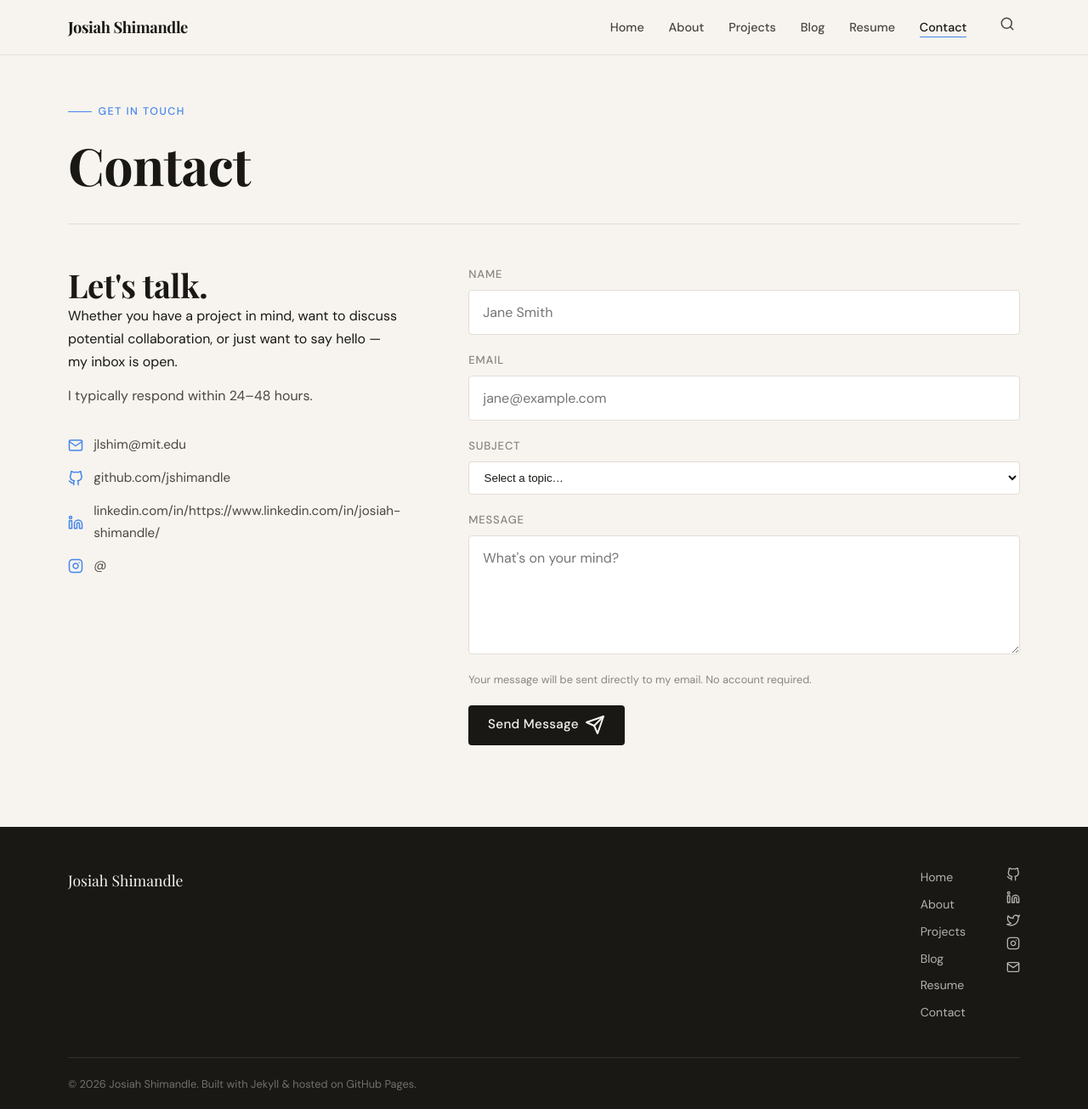
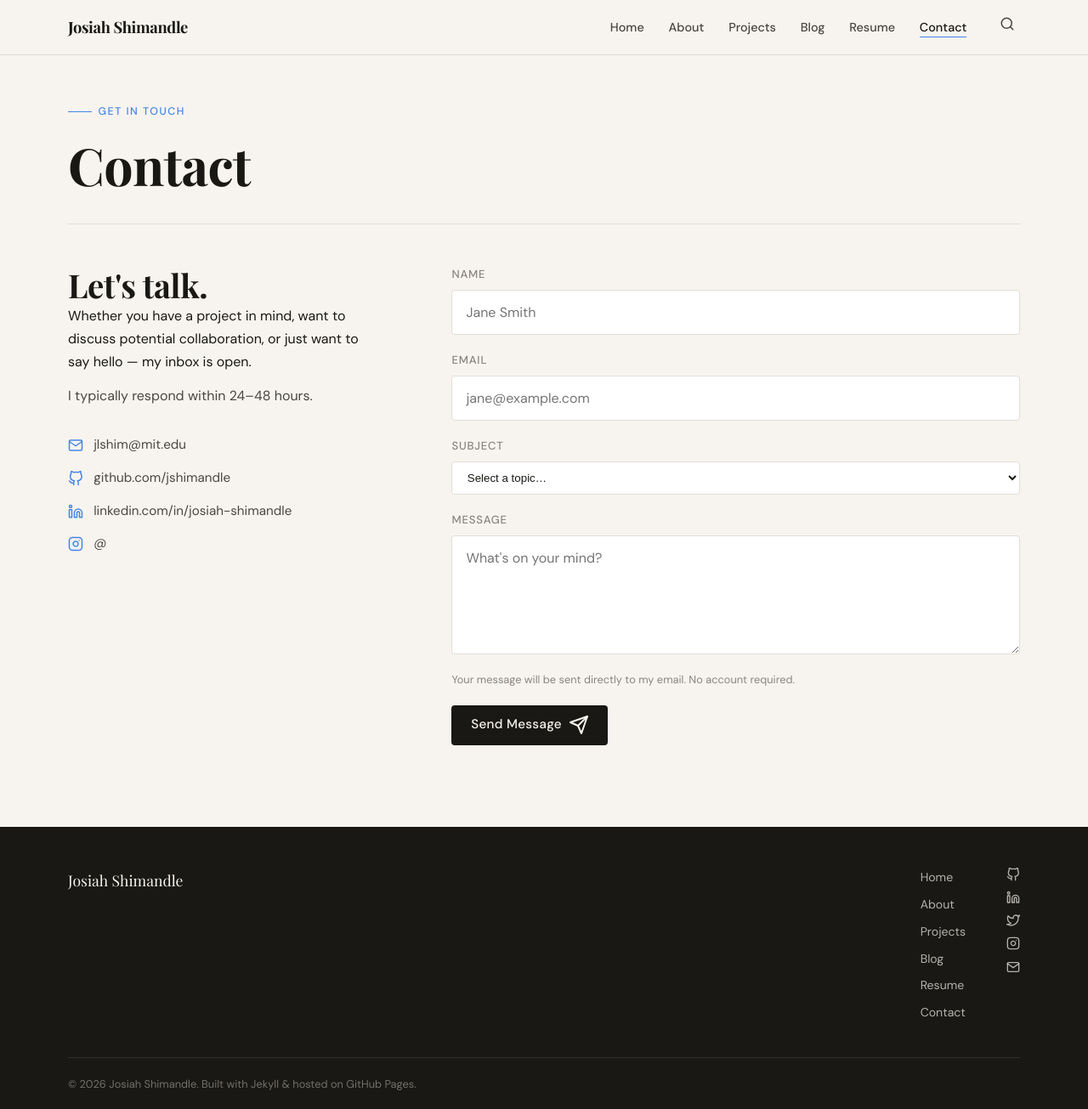
Before and after one commit to jshimandle/jshimandle.github.io, a Jekyll site: the page built from contact.html, in a window 1280 px wide and 1305 px high. Shown: the whole window at 85% size. Built offline with Jekyll 4.4.1, drawn with Linux system fonts in a browser that asks for light colours; some web fonts are replaced; some of the changed lines change nothing that is shown.

Commit message:
Update _config.yml

```diff
--- a/_config.yml
+++ b/_config.yml
@@ -21,7 +21,7 @@ author:
   firstname: "Josiah"
   email: "jlshim@mit.edu"
   github: "jshimandle"
-  linkedin: "https://www.linkedin.com/in/josiah-shimandle/"
+  linkedin: "josiah-shimandle"
   twitter: ""          # optional
   instagram: ""        # optional
 
```
